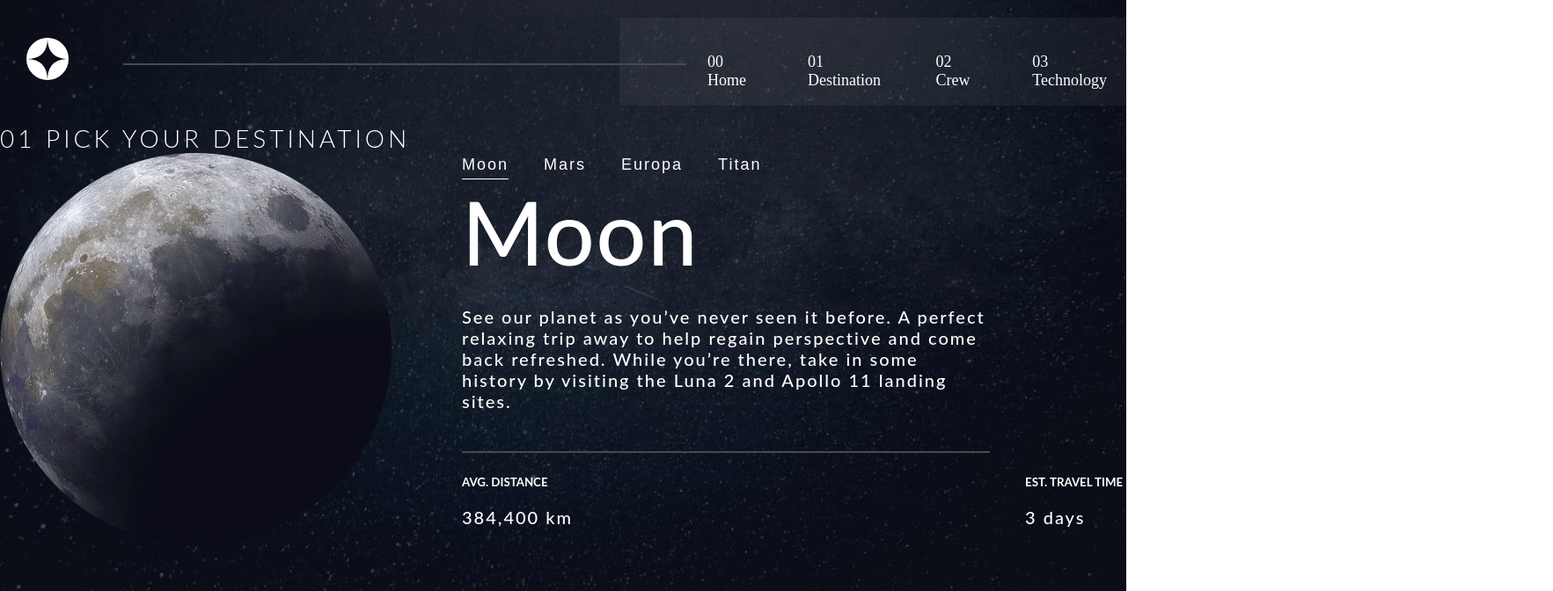
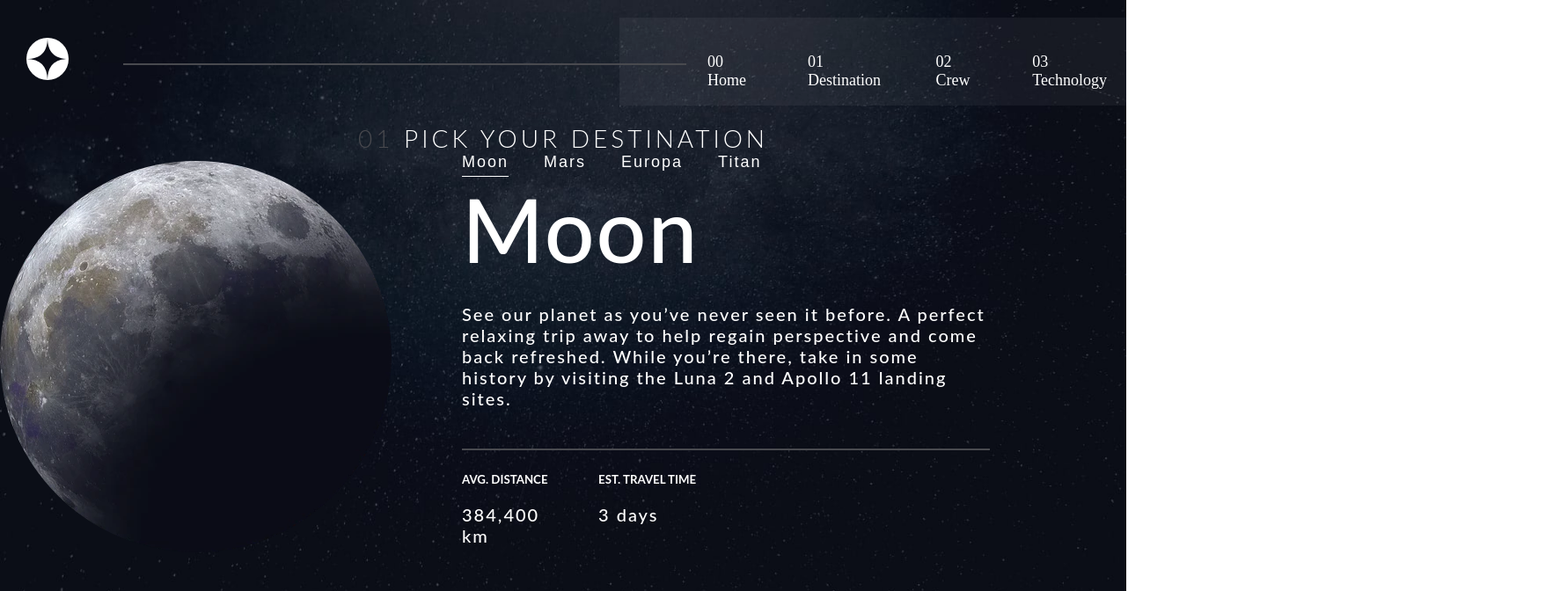
Before and after one commit to Abdo1454/space-react, a React (Create React App) app: page /destination in a window 1280 px wide. Shown: the top 672 px of the page at 88% size, 1765 px wide, since content can reach past the window. Built offline with nearby package versions, Linux system fonts and the light colour scheme.

Commit message:
responsive tablet destination

```diff
--- a/public/css/style.css
+++ b/public/css/style.css
@@ -96,7 +96,9 @@
   cursor: pointer;
   /* padding: 0px 50px; */
 }
-/* ****************************************
+/*
+
+***************************************
    Space Tourism - Destination
 **************************************** */
 
@@ -107,7 +109,7 @@
   background-repeat: no-repeat;
 
   width: 100%;
-  height: 130vh;
+  height: 100vh;
 }
 
 .page-content {
@@ -115,6 +117,8 @@
 }
 
 .page-content h2 {
+  text-align: center;
+
   color: white;
   font-size: 28px;
   font-weight: 300;
@@ -122,12 +126,18 @@
   font-family: "Lato", sans-serif;
   /* padding-top: 200px; */
 }
-
+.page-content h2 span{
+  color: #494a4f;
+    font-size: 28px;
+  font-weight: 300;
+  letter-spacing: 4px;
+  font-family: "Lato", sans-serif;
+}
 .content-2 {
   width: 100%;
 
   display: flex;
-  justify-content: flex-start;
+justify-content: flex-end;
   align-items: center;
 
   gap: 80px;
@@ -201,10 +211,13 @@
 
 .destination-meta {
   display: flex;
-  justify-content: flex-start;
+  justify-content: space-around;
   gap: 40px;
+  /* flex-wrap: wrap; */
 }
-
+#distance{
+  width: 100%;
+}
 #name-destination {
   color: white;
   font-size: 100px;
--- a/src/Destination/Destination.jsx
+++ b/src/Destination/Destination.jsx
@@ -26,7 +26,7 @@ function Destination() {
 
       <div className="page-content">
         <h2 id="destination-title">
-          01 PICK YOUR DESTINATION
+         <span> 01 </span> PICK YOUR DESTINATION
         </h2>
 
         <div className="content-2">
```
